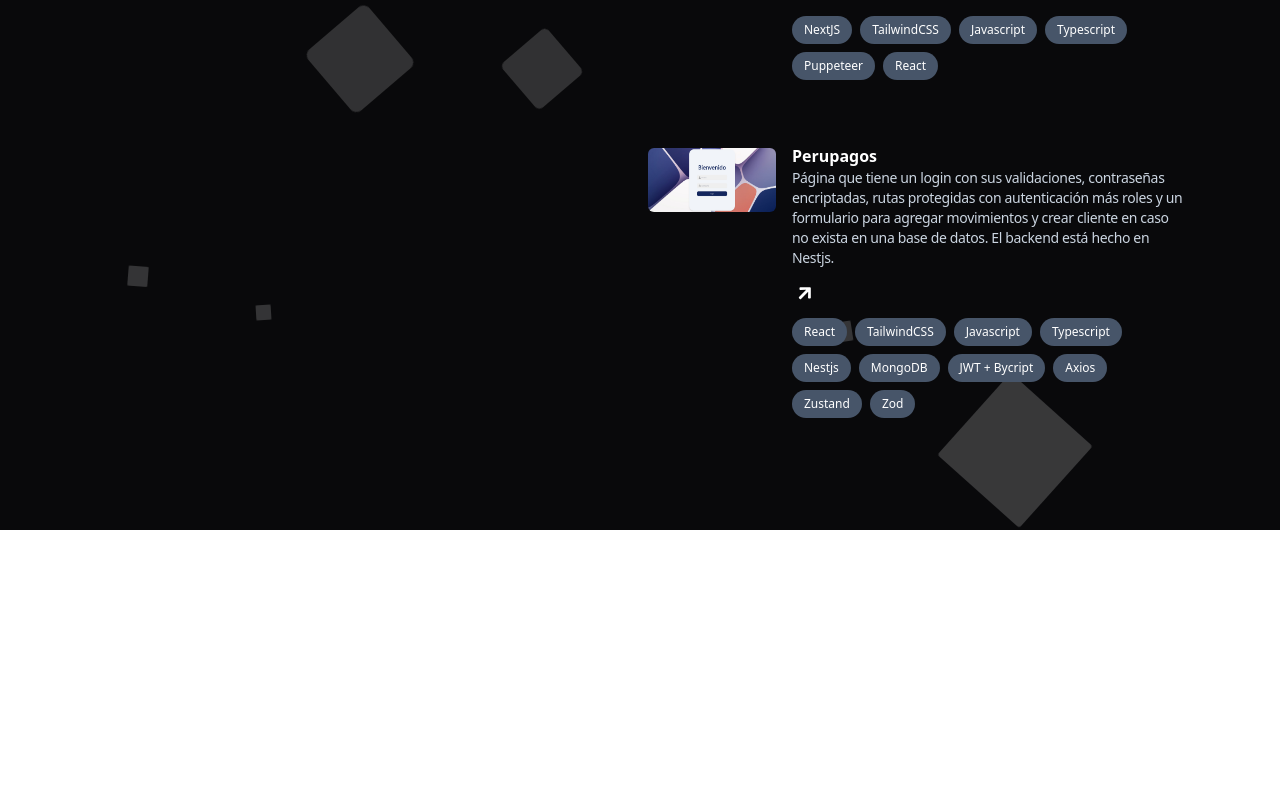
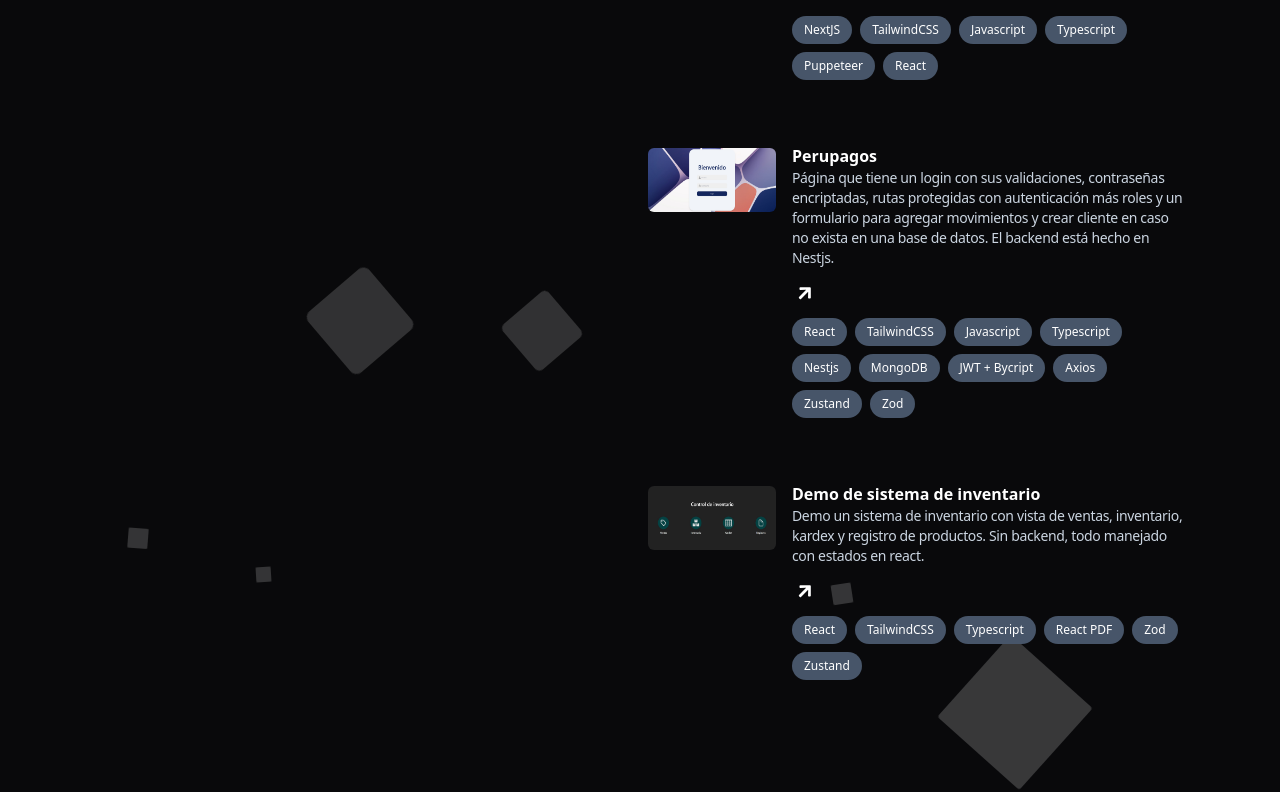
Before and after one commit to Zylown/portfolio2024, a Next.js app: page / in a window 1280 px wide. Shown: the part 3014-3806 px from the top of the page. Before the commit the page ends 3544 px from the top, so only its background shows below. Built offline with nearby package versions, Linux system fonts and the light colour scheme.

Commit message:
add new project

```diff
--- a/src/app/ui/right/Proyectos.tsx
+++ b/src/app/ui/right/Proyectos.tsx
@@ -10,6 +10,7 @@ import Bot from "../../assets/bot.jpg";
 import Muebles from "../../assets/muebles.jpg";
 import Rapidin from "../../assets/rapidin.jpg";
 import Pagos from "../../assets/pagos.jpg";
+import inventario from "../../assets/demo_inventario.jpg";
 import { FaGithub, FaArrowRight } from "react-icons/fa";
 
 export default function Proyectos() {
@@ -573,6 +574,58 @@ export default function Proyectos() {
           </div>
         </div>
       </div>
+      <div className="container__proyects flex gap-4 rounded-md hover:shadow-lg pb-4">
+        <Image
+          className="rounded-md h-16 w-32 mt-1"
+          src={inventario}
+          alt="Imagen de Perupagos"
+          loading="lazy"
+        />
+        <div className="container__text">
+          <h4 className="text-white font-semibold">
+            Demo de sistema de inventario
+          </h4>
+          <p className="text-sm tracking-tight">
+            Demo un sistema de inventario con vista de ventas, inventario,
+            kardex y registro de productos. Sin backend, todo manejado con
+            estados en react.
+          </p>
+          <div className="conteiner__icons--tec flex flex-col justify-between items-start">
+            <div className="icons flex gap-4 mt-4">
+              <a
+                className="hover:scale-110 transition-all ease-in-out ml-1"
+                href="https://inventario-front-rho.vercel.app/"
+                target="_blank"
+              >
+                <FaArrowRight className="text-white text-lg -rotate-45" />
+              </a>
+            </div>
+            <div className="tecnology">
+              <ul className="flex gap-2 mt-4 flex-wrap">
+                <li className="flex items-center rounded-full bg-slate-600 px-3 py-1 text-xs font-medium leading-5 text-white">
+                  React
+                </li>
+                <li className="flex items-center rounded-full bg-slate-600 px-3 py-1 text-xs font-medium leading-5 text-white">
+                  TailwindCSS
+                </li>
+                <li className="flex items-center rounded-full bg-slate-600 px-3 py-1 text-xs font-medium leading-5 text-white">
+                  Typescript
+                </li>
+
+                <li className="flex items-center rounded-full bg-slate-600 px-3 py-1 text-xs font-medium leading-5 text-white">
+                  React PDF
+                </li>
+                <li className="flex items-center rounded-full bg-slate-600 px-3 py-1 text-xs font-medium leading-5 text-white">
+                  Zod
+                </li>
+                <li className="flex items-center rounded-full bg-slate-600 px-3 py-1 text-xs font-medium leading-5 text-white">
+                  Zustand
+                </li>
+              </ul>
+            </div>
+          </div>
+        </div>
+      </div>
     </div>
   );
 }
```
Also changed, not shown: src/app/assets/demo_inventario.jpg (added).
